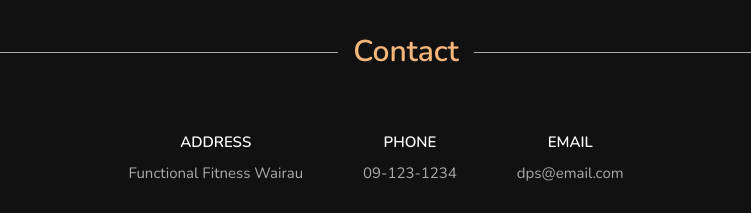
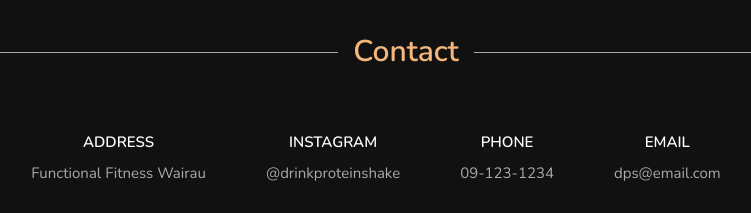
Before and after one commit to KPark0108/kpark0108.github.io, a plain HTML site: page index.html in a window 1280 px wide. Shown: the part 5780-5993 px from the top of the page, without its empty margins (234-985 px from the left). Drawn offline with nearby package versions, Linux system fonts and the light colour scheme; grey boxes are pictures that could not be loaded.

Commit message:
html contact

```diff
--- a/CSS/style.scss
+++ b/CSS/style.scss
@@ -980,6 +980,7 @@ section{
 
 #contact .content {
     .container{
+
         padding-right: 0;
         .contact-info{
             flex-direction: column;
--- a/index.html
+++ b/index.html
@@ -485,6 +485,14 @@
                     <div class="content-box">
                         <!-- <div class="icon"><i class="fa-regular fa-mobile"></i></div> -->
                         <div class="text">
+                            <h3>Instagram</h3>
+                            <a href=""><p>@drinkproteinshake</p></a>
+                        </div>
+                    </div>
+
+                    <div class="content-box">
+                        <!-- <div class="icon"><i class="fa-regular fa-mobile"></i></div> -->
+                        <div class="text">
                             <h3>Phone</h3>
                             <p>09-123-1234</p>
                         </div>
```
Also changed, not shown: 1 other file.
